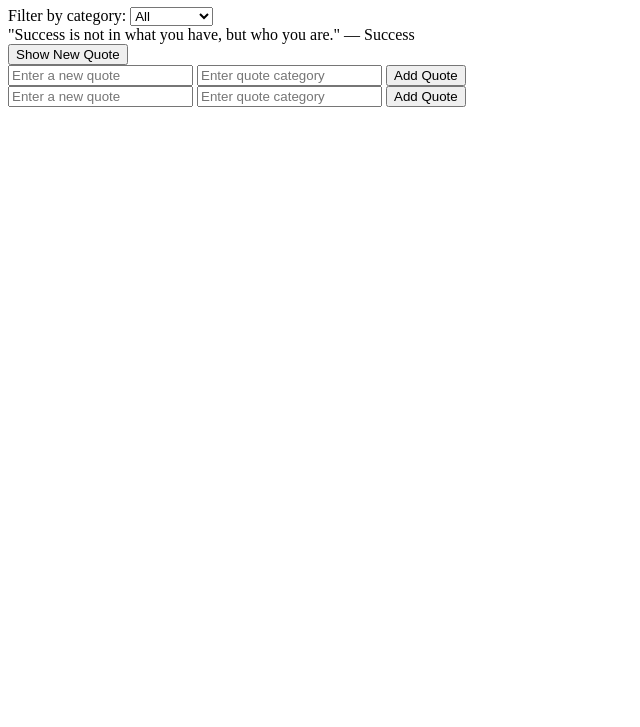
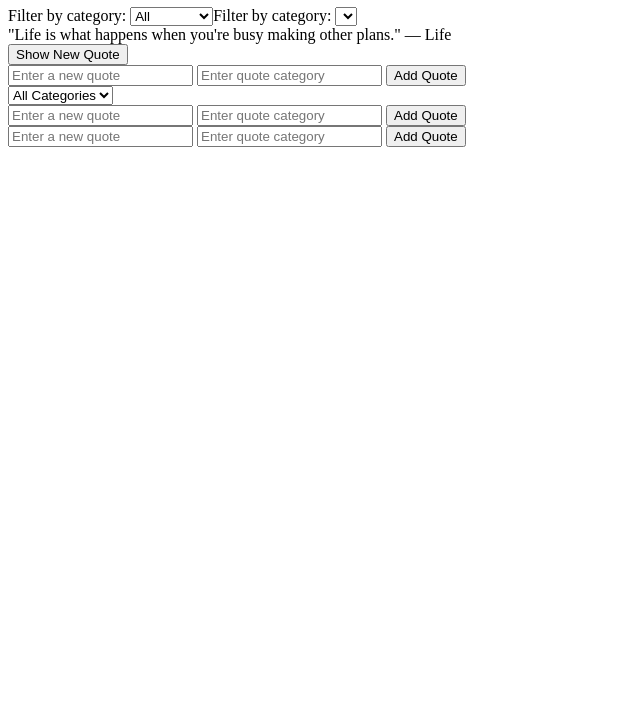
Before and after one commit to MARWAMOHAMED12/alx_fe_javascript, a plain HTML site: page dom-manipulation/index.html in a window 1280 px wide. Shown: the part 73-800 px from the top of the page, without its empty margins (0-640 px from the left). Drawn offline with Linux system fonts and the light colour scheme.

Commit message:
Creating a Dynamic Content Filtering System Using Web Storage and JSON

```diff
--- a/dom-manipulation/index.html
+++ b/dom-manipulation/index.html
@@ -14,6 +14,11 @@
     <input id="newQuoteCategory" type="text" placeholder="Enter quote category" />
     <button onclick="addQuote()">Add Quote</button>
   </div>
+  <select id="categoryFilter" onchange="filterQuotes()">
+  <option value="all">All Categories</option>
+  <!-- هنا هيتضاف الأنواع تلقائيًا -->
+</select>
+
     <script src="script.js"></script>
   </body>
   </html>
--- a/dom-manipulation/script.js
+++ b/dom-manipulation/script.js
@@ -81,3 +81,65 @@ document.addEventListener('DOMContentLoaded', function () {
         showRandomQuote(select ? select.value : null);
     });
 });
+
+// ...existing code...
+
+function populateCategories() {
+    const select = document.getElementById('categorySelect');
+    if (!select) return;
+    const categories = Array.from(new Set(quotes.map(q => q.category)));
+    select.innerHTML = '<option value="All">All</option>';
+    categories.forEach(cat => {
+        const option = document.createElement('option');
+        option.value = cat;
+        option.textContent = cat;
+        select.appendChild(option);
+    });
+
+    // استرجاع الفئة المختارة من Local Storage
+    const savedCategory = localStorage.getItem('selectedCategory');
+    if (savedCategory && Array.from(select.options).some(opt => opt.value === savedCategory)) {
+        select.value = savedCategory;
+    }
+}
+
+function filterQuotes() {
+    const select = document.getElementById('categorySelect');
+    const category = select.value;
+    localStorage.setItem('selectedCategory', category); // حفظ الفئة المختارة
+    showRandomQuote(category);
+}
+
+function updateCategoryOptions() {
+    populateCategories();
+}
+
+// عدّل createCategorySelector ليستخدم populateCategories و filterQuotes
+function createCategorySelector() {
+    const label = document.createElement('label');
+    label.textContent = "Filter by category: ";
+    const select = document.createElement('select');
+    select.id = 'categorySelect';
+    select.addEventListener('change', filterQuotes);
+    label.appendChild(select);
+    document.body.insertBefore(label, document.getElementById('quoteDisplay'));
+    populateCategories();
+}
+
+// عند تحميل الصفحة، طبّق الفلتر المحفوظ
+document.addEventListener('DOMContentLoaded', function () {
+    createCategorySelector();
+    createAddQuoteForm();
+
+    // استرجاع الفئة المختارة من Local Storage
+    const savedCategory = localStorage.getItem('selectedCategory');
+    showRandomQuote(savedCategory && savedCategory !== "All" ? savedCategory : null);
+
+    // زر عرض اقتباس جديد
+    document.getElementById('newQuote').addEventListener('click', function () {
+        const select = document.getElementById('categorySelect');
+        showRandomQuote(select ? select.value : null);
+    });
+});
+
+// ...existing code...
```
